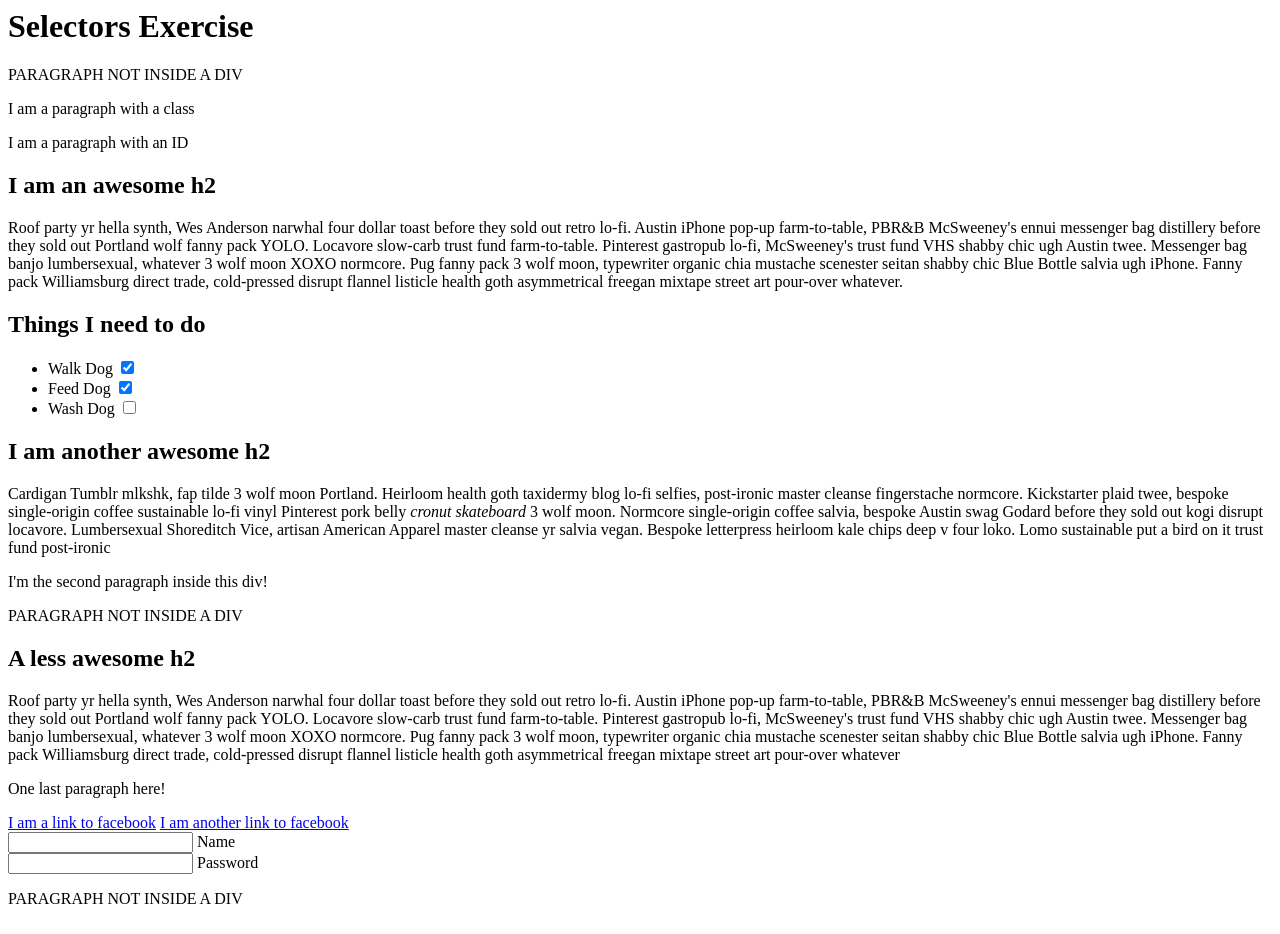
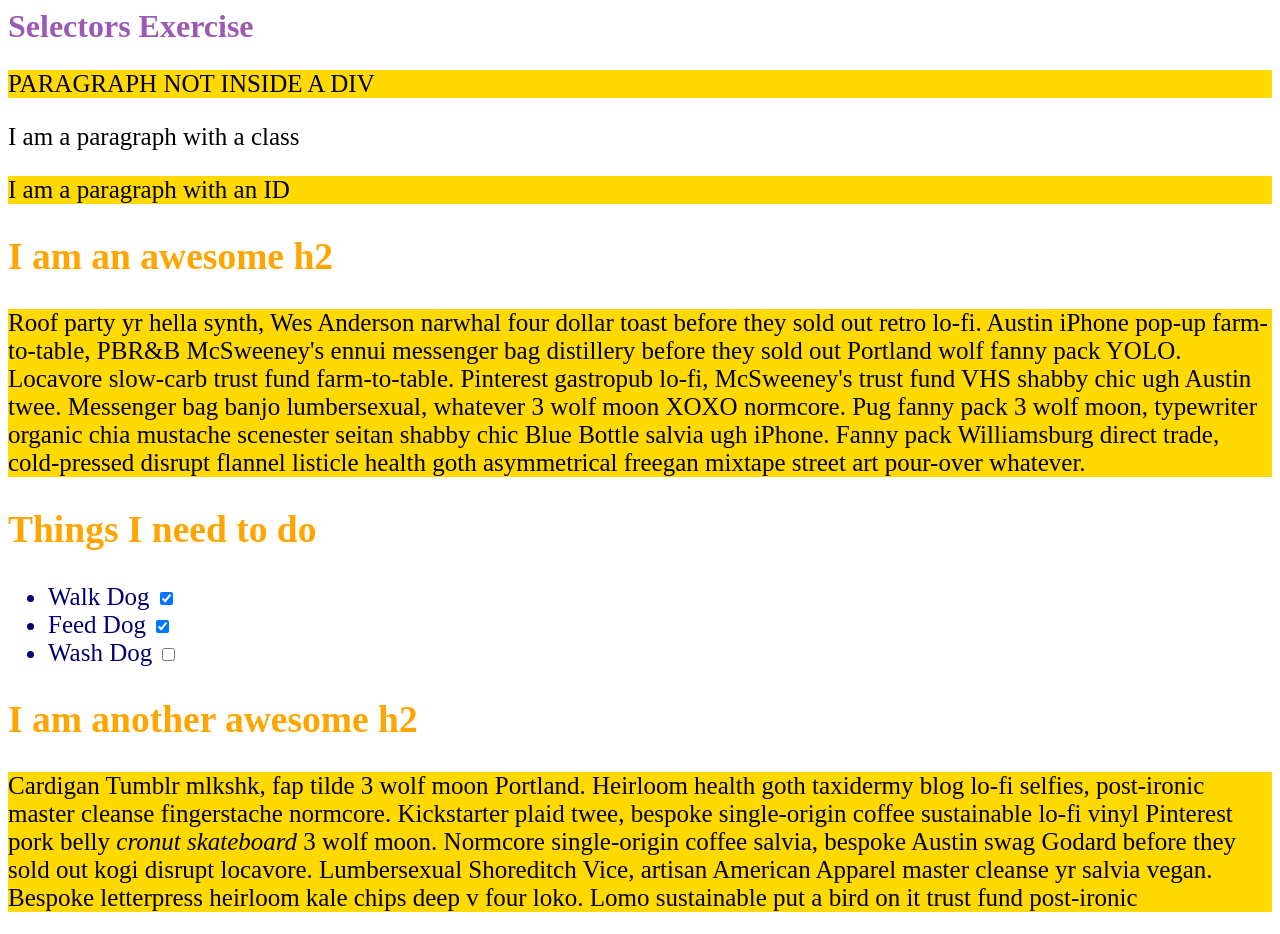
Before and after one commit to arpan-biswas/Webdevelopment, a plain HTML site: page assignment For Html, Css/14.1 09_Selector_Exercise_Starter.zip/09_Selector_Exercise_Starter/selectorsExercise.html in a window 1280 px wide. Shown: the top 934 px of the page. Drawn offline with Linux system fonts and the light colour scheme.

Commit message:
code for css assignment added

```diff
--- a/assignment For Html, Css/14.1 09_Selector_Exercise_Starter.zip/09_Selector_Exercise_Starter/selectors.css
+++ b/assignment For Html, Css/14.1 09_Selector_Exercise_Starter.zip/09_Selector_Exercise_Starter/selectors.css
@@ -5,31 +5,50 @@ DO NOT ALTER THE EXISTING HTML TO DO THIS.  WRITE ONLY CSS!
 
 
 /* Make the <h1> element #9b59b6*/
-
+h1 {
+	color: #9b59b6;
+}
 
 /* Make all <h2> elements orange */
-
+h2 {
+	color:orange;
+}
 
 /* Make all <li> elements blue(pick your own hexadecimal blue)*/
-
+li{
+	color: #000070;
+}
 
 /*Change the background on every paragraph to be yellow*/
-
+p {
+	background-color:#ffd900;
+}
 
 /*Make all inputs have a 3px red border*/
-
+input {
+	border:3px ;
+}
 
 /* Give everything with the class 'hello' a white background*/
-
+.hello {
+	background: white;
+}
 
 /* Give the element with id 'special' a 2px solid blue border(pick your own rgb blue)*/
-
+#special {
+	border-color: : blue
+	border: 2px;
+}
 
 /*Make all the <p>'s that are nested inside of divs 25px font(font-size: 25px)*/
-
+div,p {
+	font-size:25px ;
+}
 
 /*Make only inputs with type 'text' have a gray background*/
-
+input[type='text']{
+	background-color: gray;
+}
 
 /* Give both <p>'s inside the 3rd <div> a pink background*/
 
```
